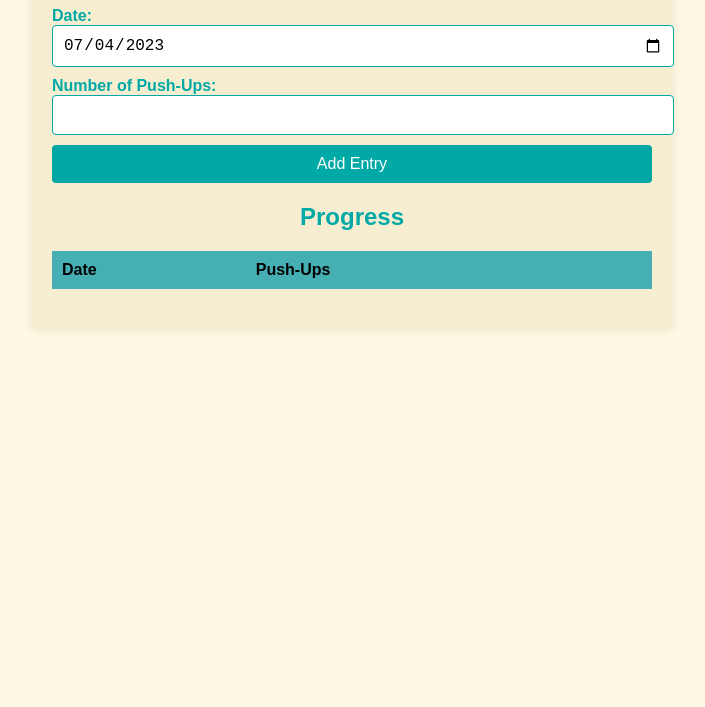
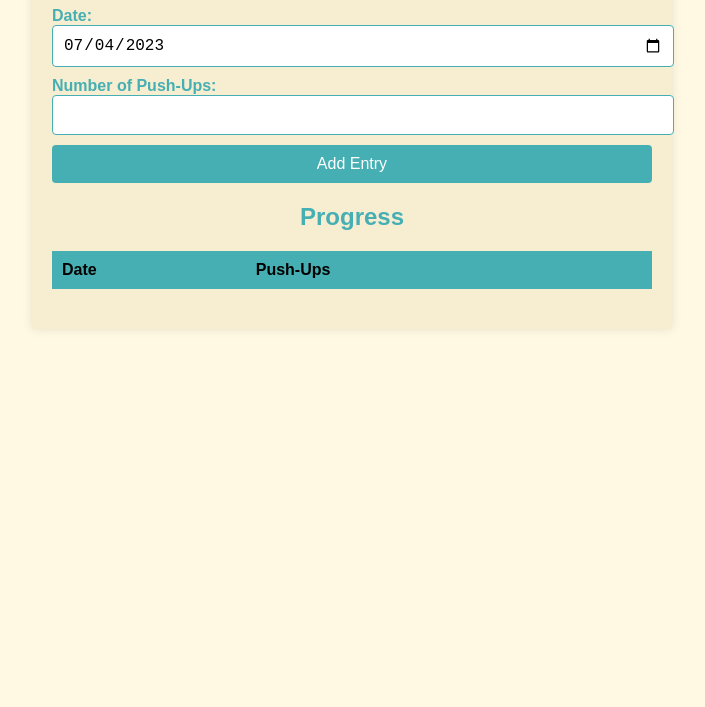
Before and after one commit to MsVron/Challenge-Tracker, a plain HTML site: page index.html in a window 1280 px wide. Shown: the part 93-800 px from the top of the page, without its empty margins (288-993 px from the left). Drawn offline with Linux system fonts and the light colour scheme.

Commit message:
Initial commit

```diff
--- a/styles.css
+++ b/styles.css
@@ -15,9 +15,10 @@ body {
     box-shadow: 0 0 10px rgba(0, 0, 0, 0.1);
 }
 
-  h1, h2 {
+h1,
+h2 {
     text-align: center;
-    color: rgb(0, 169, 165);
+    color: rgb(69, 175, 179);
 }
 
 form {
@@ -31,7 +32,7 @@ body {
 label {
     display: block;
     font-weight: bold;
-    color: rgb(0, 169, 165);
+    color: rgb(69, 175, 179);
 }
 
 input[type="date"],
@@ -39,7 +40,7 @@ body {
     width: 100%;
     padding: 10px;
     border-radius: 4px;
-    border: 1px solid rgb(0, 169, 165);
+    border: 1px solid rgb(69, 175, 179);
     font-size: 16px;
 }
 
@@ -47,7 +48,7 @@ body {
     display: block;
     width: 100%;
     padding: 10px;
-    background-color: rgb(0, 169, 165);
+    background-color: rgb(69, 175, 179);
     color: #fff;
     font-size: 16px;
     border: none;
@@ -66,7 +67,8 @@ body {
     margin-bottom: 20px;
 }
 
-  th, td {
+th,
+td {
     text-align: left;
     padding: 10px;
 }
```
Lines whose indentation alone changed are shown as unchanged.
